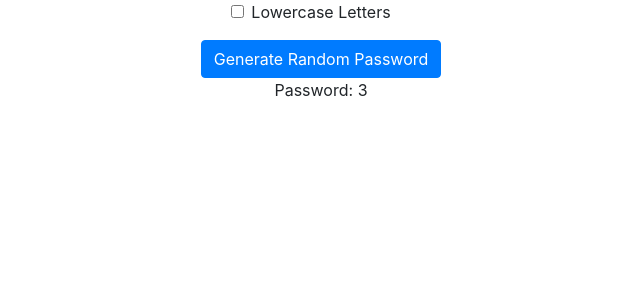
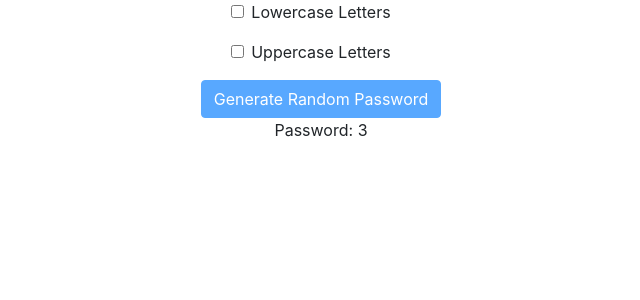
Before and after one commit to eunier/random-password-generator, a React (Create React App) app: page / in a window 1280 px wide. Shown: the top 300 px of the page, without its empty margins (319-959 px from the left). Built offline with nearby package versions, Linux system fonts and the light colour scheme.

Commit message:
clean up

```diff
--- a/package.json
+++ b/package.json
@@ -8,7 +8,8 @@
     "@testing-library/user-event": "^7.1.2",
     "react": "^16.13.1",
     "react-dom": "^16.13.1",
-    "react-scripts": "3.4.3"
+    "react-scripts": "3.4.3",
+    "uuid": "^8.3.1"
   },
   "scripts": {
     "start": "react-scripts start",
--- a/src/components/PasswordGenerator.js
+++ b/src/components/PasswordGenerator.js
@@ -1,12 +1,12 @@
 import React, { useEffect, useState } from 'react';
+import { v4 as uuid } from 'uuid';
 
 import useRandomPasswordGenerator from './hooks/useRandomPasswordGenerator';
 
 const PasswordGenerator = () => {
   const [withLowercase, setWithLowercase] = useState(false);
+  const [withUppercase, setWithUppercase] = useState(false);
   const [randomPassword, generateRandomPassword] = useRandomPasswordGenerator();
-
-  // const useCallback
 
   useEffect(() => generateRandomPassword(), [generateRandomPassword]);
 
@@ -14,31 +14,47 @@ const PasswordGenerator = () => {
     e.preventDefault();
   };
 
+  const checkboxCtrl = [
+    [uuid(), withLowercase, setWithLowercase, 'Lowercase Letters'],
+    [uuid(), withUppercase, setWithUppercase, 'Uppercase Letters'],
+  ].map(([key, state, setState, checkboxDesc]) => ({
+    key,
+    state,
+    setState,
+    checkboxDesc,
+  }));
+
   return (
     <div className="container">
       <form onSubmit={onGenerateRandomPasswordHandler}>
-        <div className="row">
+        {checkboxCtrl.map(({ key, state, setState, checkboxDesc }) => (
+          <div className="row" key={key}>
             <div className="col d-flex justify-content-center">
               <div className="form-group">
                 <input
                   className="form-check-input"
-                id="lowercase-letters"
+                  id={`lowercase-letters-${key}`}
                   type="checkbox"
-                checked={withLowercase}
-                onChange={e => setWithLowercase(e.target.checked)}
+                  checked={state}
+                  onChange={e => setState(e.target.checked)}
                 />
-              <label className="form-check-label" htmlFor="lowercase-letters">
-                Lowercase Letters
+                <label
+                  className="form-check-label"
+                  htmlFor={`lowercase-letters-${key}`}
+                >
+                  {checkboxDesc}
                 </label>
               </div>
             </div>
           </div>
+        ))}
 
         <div className="row">
           <div className="col d-flex justify-content-center">
             <button
               className="btn btn-primary"
               type="submit"
+              disabled={true}
               onClick={() => generateRandomPassword()}
             >
               Generate Random Password
--- a/src/components/hooks/useRandomPasswordGenerator.js
+++ b/src/components/hooks/useRandomPasswordGenerator.js
@@ -3,9 +3,10 @@ const { useState, useCallback } = require('react');
 const useRandomPasswordGenerator = () => {
   const [password, setPassword] = useState(null);
 
-  const generateRandomPassword = useCallback(() => {
-    return setPassword(Math.floor(Math.random() * 9) + 1);
-  }, []);
+  const generateRandomPassword = useCallback(
+    () => setPassword(Math.floor(Math.random() * 9) + 1),
+    []
+  );
 
   return [password, generateRandomPassword];
 };
```
Also changed, not shown: 1 other file (tests, documents, lock files or other folders). Lines whose indentation alone changed are shown as unchanged.
